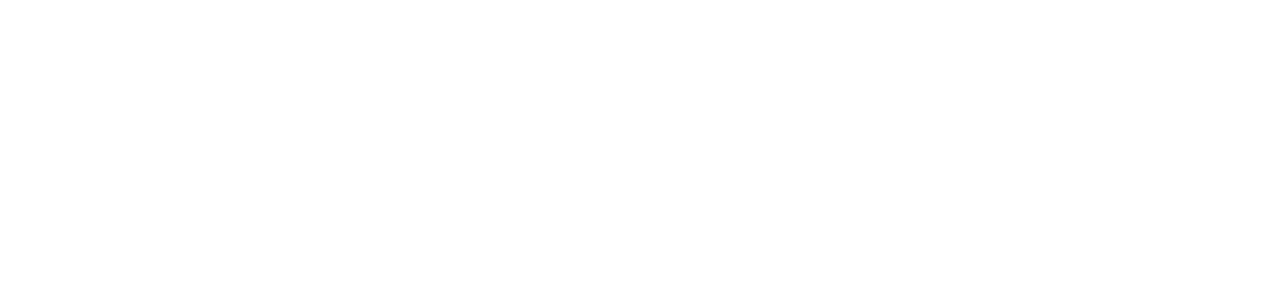
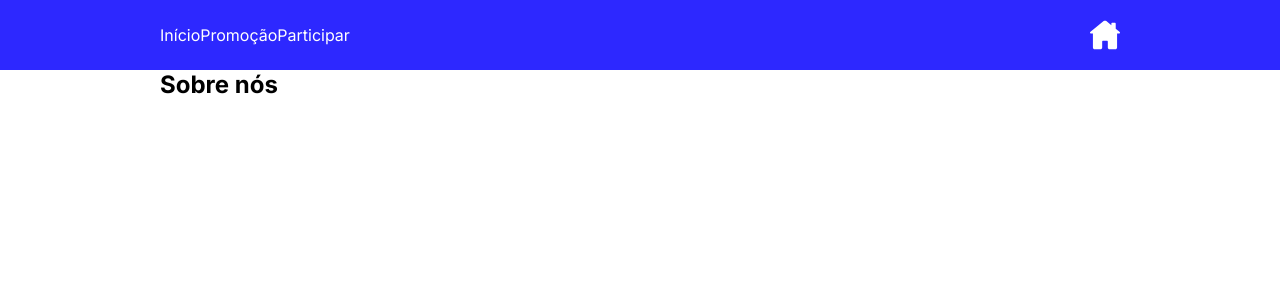
Before and after one commit to a-devrepo/dsstore, a React (Vite) app: page /about in a window 1280 px wide. Before the commit this address had no page. Shown: the top 300 px of the page. Built offline with nearby package versions, Linux system fonts and the light colour scheme.

Commit message:
Adiciona as rotas products e about

```diff
--- a/src/App.tsx
+++ b/src/App.tsx
@@ -1,6 +1,8 @@
 import { BrowserRouter, Navigate, Route, Routes } from "react-router-dom"
 import Home from "./routes/Home"
 import HomeBody from "./routes/HomeBody"
+import About from "./routes/About"
+import Products from "./routes/Products"
 
 function App() {
 
@@ -10,6 +12,8 @@
         <Route path="/" element={<Home />}>
           <Route index element={<Navigate to="/home" />} />
           <Route path="home" element={<HomeBody />} />
+          <Route path="products" element={<Products />} />
+          <Route path="about" element={<About />} />
         </Route>
       </Routes>
     </BrowserRouter>
--- /dev/null
+++ b/src/routes/About/index.tsx
@@ -0,0 +1,12 @@
+export default function About() {
+
+    return (
+        <main>
+            <section>
+                <div className="container">
+                    <h1>Sobre nós</h1>
+                </div>
+            </section>
+        </main>
+    );
+}
--- /dev/null
+++ b/src/routes/Products/index.tsx
@@ -0,0 +1,12 @@
+export default function Products() {
+
+    return (
+        <main>
+            <section>
+                <div className="container">
+                    <h1>Products</h1>
+                </div>
+            </section>
+        </main>
+    );
+}
```
